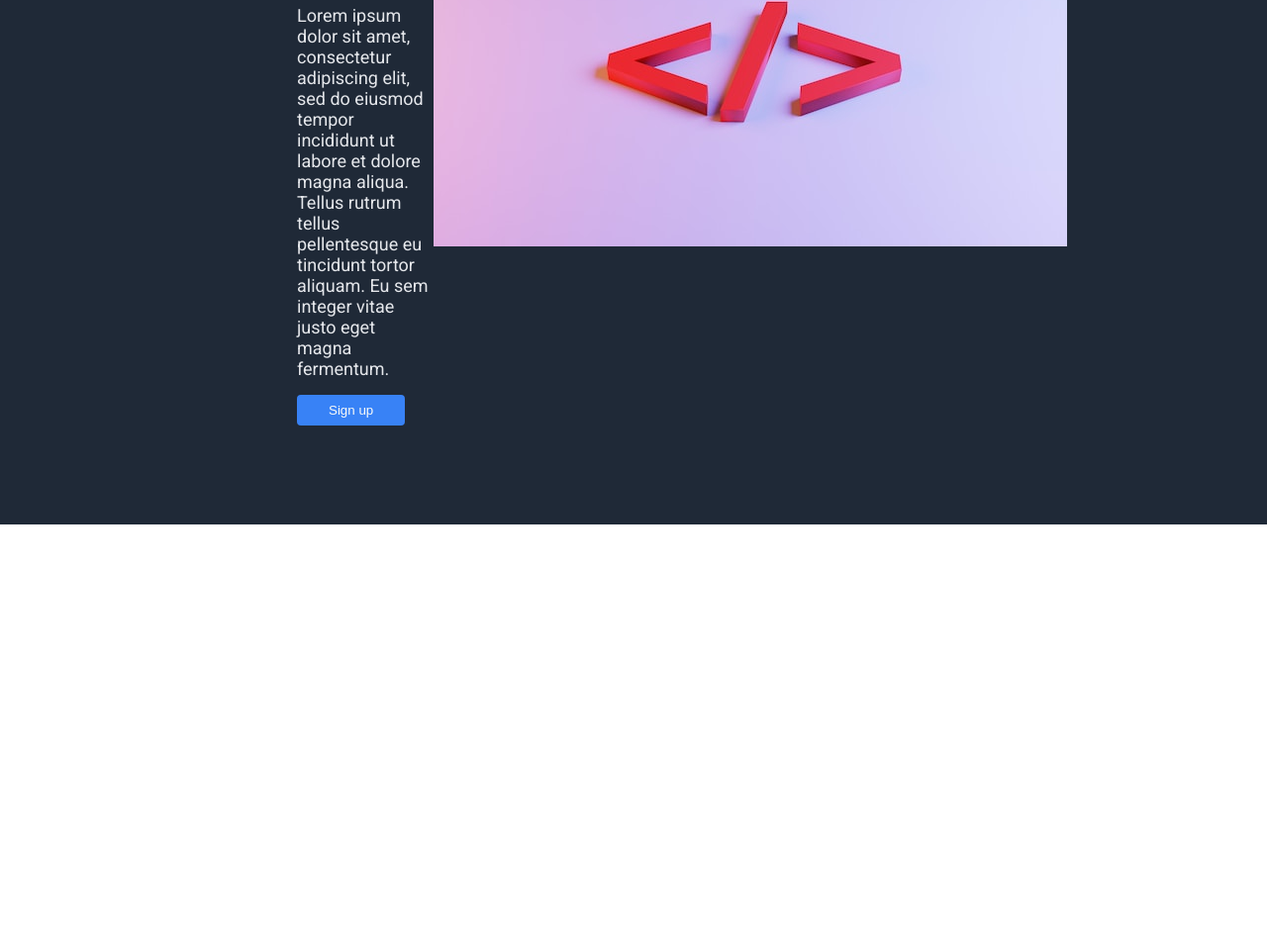
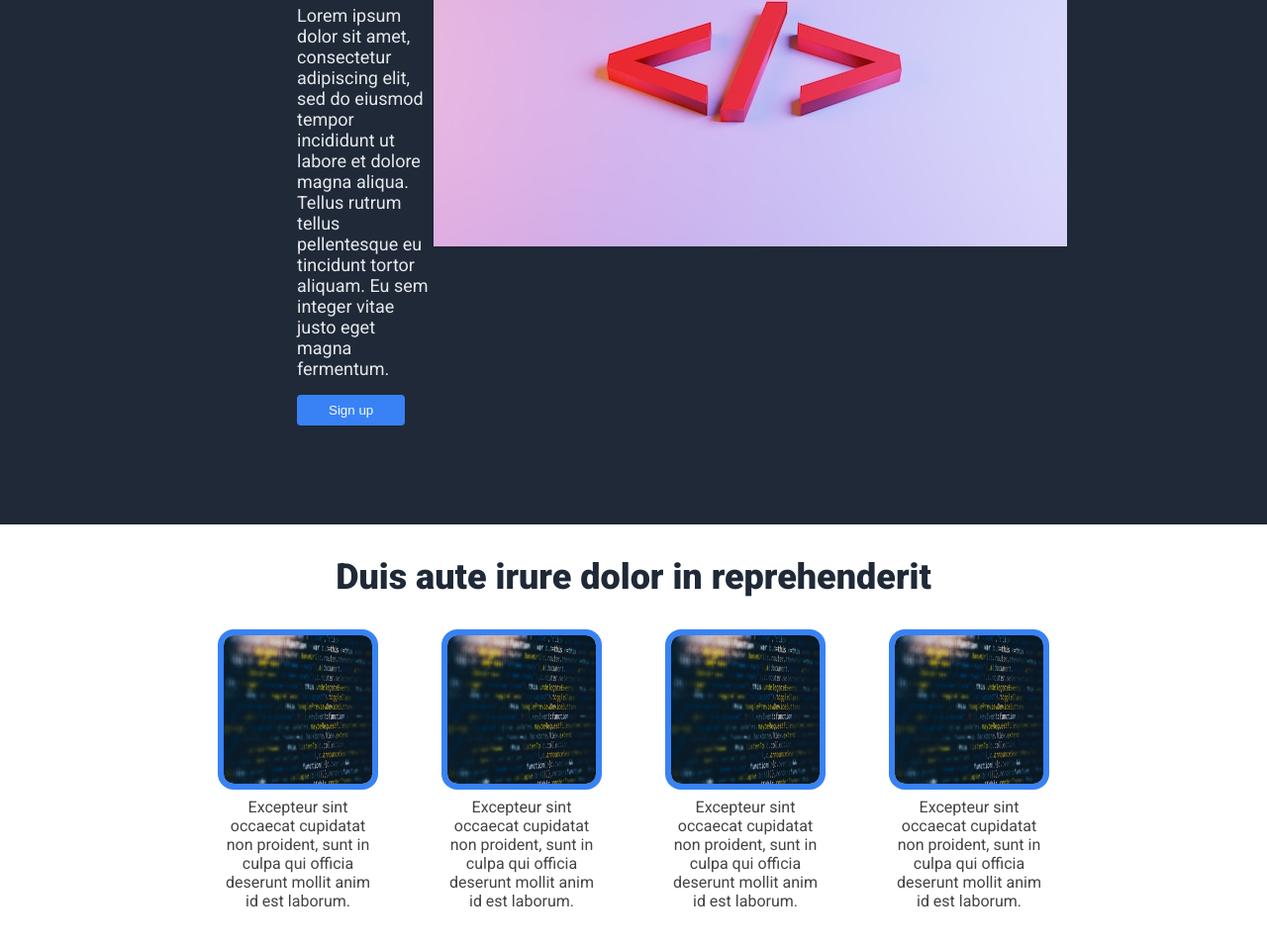
Before and after one commit to vrk4g/odin-landing-page, a plain HTML site: page index.html in a window 1280 px wide. Shown: the part 488-1444 px from the top of the page at 99% size. Before the commit the page ends 1018 px from the top, so only its background shows below. Drawn offline with Linux system fonts and the light colour scheme.

Commit message:
Add an info section

```diff
--- a/index.html
+++ b/index.html
@@ -34,6 +34,28 @@
             </div>
         </div>
     </div>
+
+    <div class="info">
+        <h2 class="info-heading">Duis aute irure dolor in reprehenderit</h2>
+        <div class="info-content">
+            <div class="info-card">
+                <img src="info-image.jpg" alt="">
+                <p>Excepteur sint occaecat cupidatat non proident, sunt in culpa qui officia deserunt mollit anim id est laborum.</p>
+            </div>
+            <div class="info-card">
+                <img src="info-image.jpg" alt="">
+                <p>Excepteur sint occaecat cupidatat non proident, sunt in culpa qui officia deserunt mollit anim id est laborum.</p>
+            </div>
+            <div class="info-card">
+                <img src="info-image.jpg" alt="">
+                <p>Excepteur sint occaecat cupidatat non proident, sunt in culpa qui officia deserunt mollit anim id est laborum.</p>
+            </div>
+            <div class="info-card">
+                <img src="info-image.jpg" alt="">
+                <p>Excepteur sint occaecat cupidatat non proident, sunt in culpa qui officia deserunt mollit anim id est laborum.</p>
+            </div>
+        </div>
+    </div>
 </body>
 
 </html>
--- a/style.css
+++ b/style.css
@@ -72,3 +72,39 @@ body {
     color: #F9FAF8;
     border-radius: 4px;
 }
+
+
+.info {
+    color: #444;
+    margin-bottom: 64px;
+}
+
+.info-heading {
+    font-size: 36px;
+    font-weight: 900;
+    color: #1F2937;
+    text-align: center;
+    margin: 32px 0;
+}
+
+.info-content {
+    display: flex;
+    justify-content: center;
+    gap: 64px;
+}
+
+.info-card {
+    text-align: center;
+    flex-basis: 150px;
+}
+
+.info-card img {
+    width: 150px;
+    height: 150px;
+    border-radius: 16px;
+    border: 6px solid #3882F6;
+}
+
+.info-card p {
+    margin: 4px 0 0 0;
+}
```
Also changed, not shown: info-image.jpg (added).
